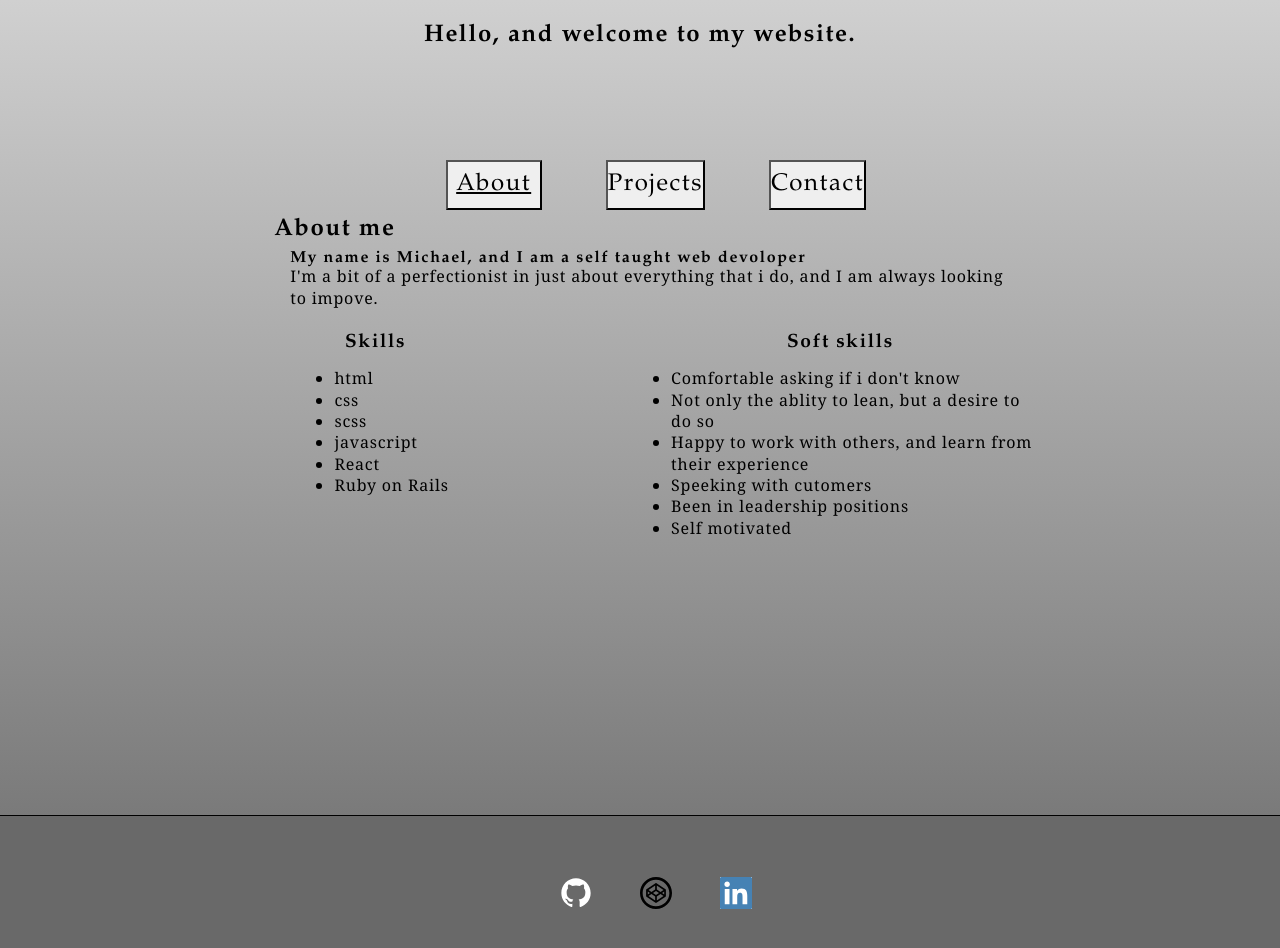
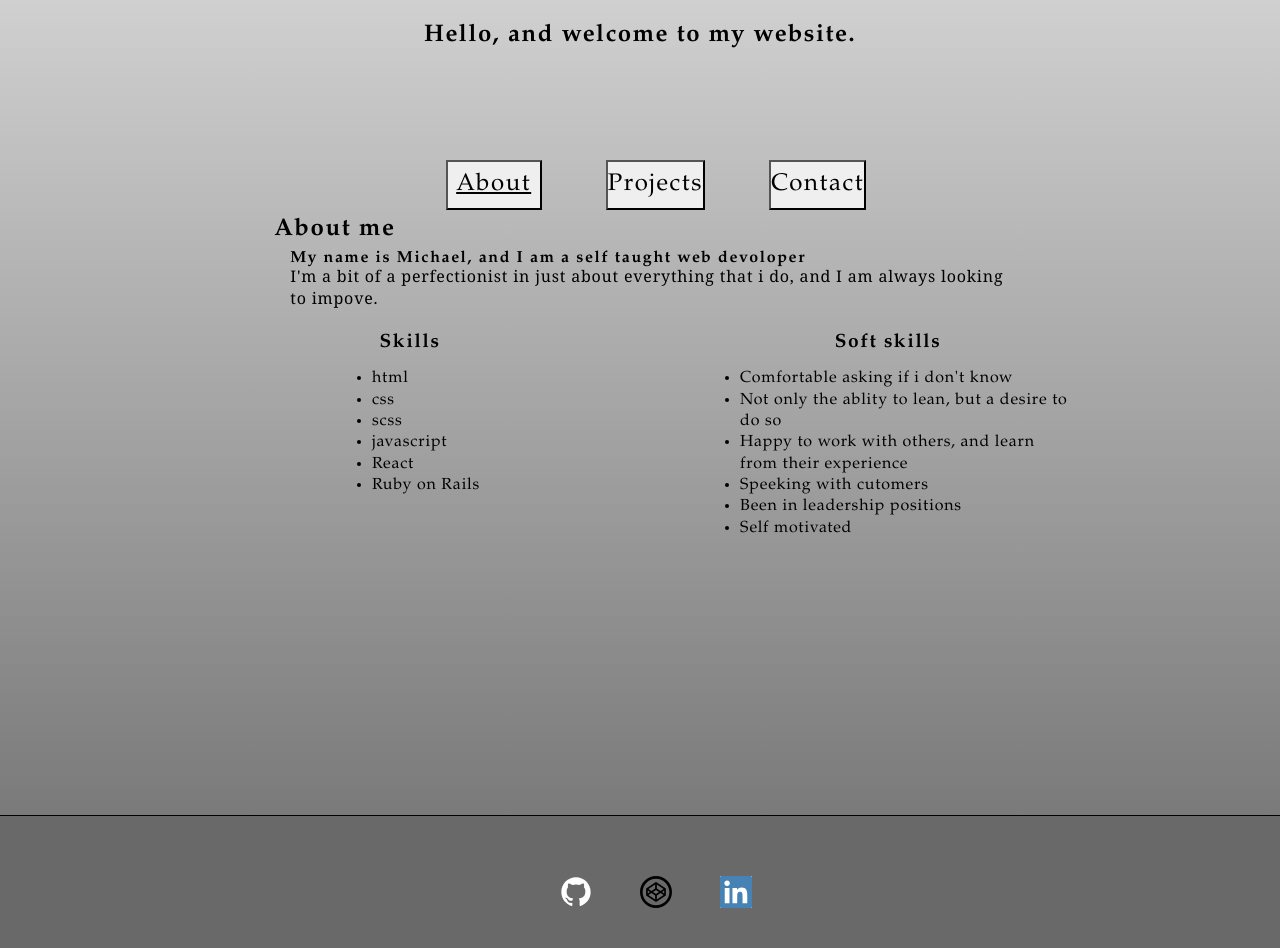
Before and after one commit to S0UPernova/Portfolio, a React (Create React App) app: page / in a window 1280 px wide. Shown: the top 948 px of the page. Built offline with nearby package versions, Linux system fonts and the light colour scheme.

Commit message:
Fixed accessiblity issues on social links, and tweaked styling

```diff
--- a/src/components/Footer.js
+++ b/src/components/Footer.js
@@ -5,26 +5,42 @@ function Footer() {
 		<footer>
 			<section className="scocials">
 				<ul>
-                    <li><a className=" btn" href="https://github.com/S0UPernova/" rel="noreferrer" target="_blank"><GrGithub
+					<li>
+							<a id="githubLink" className=" btn" href="https://github.com/S0UPernova/" rel="noreferrer"
+								target="_blank" aria-label="Link to my github">
+								<GrGithub
 									style={{
 										color: "white",
 										fontSize: "2rem"
 									}}
-                    /></a></li>
-                    <li><a className=" btn" href="https://codepen.io/s0upernova" rel="noreferrer" target="_blank"><GrCodepen
+								/>
+							</a>
+
+					</li>
+					<li>
+						<a id="codepenLink" className=" btn" href="https://codepen.io/s0upernova" rel="noreferrer"
+							target="_blank" aria-label="Link to my codepen">
+							<GrCodepen
 								style={{
 									color: "black",
 									fontSize: "2rem"
 								}}
-                    /></a></li>
+								/>
+						</a>
+					</li>
 
-                    <li><a className=" btn" href="https://www.linkedin.com/in/michael-kielpinski-2a7019202/" rel="noreferrer" target="_blank"><GrLinkedin
+					<li>
+						<a id="linkedInLink" className=" btn" href="https://www.linkedin.com/in/michael-kielpinski-2a7019202/"
+							rel="noreferrer" target="_blank" aria-label="Link to my linkedin">
+							<GrLinkedin
 								style={{
 									color: "steelBlue",
 									backgroundColor: "white",
 									fontSize: "2rem"
 								}}
-                    /></a></li>
+							/>
+						</a>
+					</li>
 				</ul>
 			</section>
 		</footer>
--- a/src/components/pages/projects/projectComponents/ProjectCards.js
+++ b/src/components/pages/projects/projectComponents/ProjectCards.js
@@ -71,6 +71,7 @@ class ProjectCards extends React.Component {
                                 layout
                                 transition={motionTransition}
                                 className="hosted btn"
+                                name="Hosted link to the project"
                                 href={project.hostedLink}
                                 rel="noreferrer"
                                 target="_blank">Hosted link
@@ -79,6 +80,7 @@ class ProjectCards extends React.Component {
                                 layout
                                 transition={motionTransition}
                                 className="github btn"
+                                name="Link to the project github repository"
                                 href={project.githubLink}
                                 rel="noreferrer"
                                 target="_blank">Github
--- /dev/null
+++ b/src/stylesheets/abstracts/_compatibility.scss
@@ -0,0 +1,5 @@
+@mixin box_sizing {
+    box-sizing: border-box;
+    -moz-box-sizing: border-box;
+    -webkit-box-sizing: border-box;
+}
--- a/src/stylesheets/base/_typography.scss
+++ b/src/stylesheets/base/_typography.scss
@@ -5,16 +5,16 @@ h3,
 h4,
 h5,
 .btn{
-		font-family: Garamond, EB Garamond, Georgia, serif;
-		letter-spacing: 1.2pt;
+	letter-spacing: 1.2pt;
 }
 *{
-	font-family: Georgia, serif;
+	font-family: Garamond, EB Garamond, Georgia, serif;
 }
 p {
 	letter-spacing: .6pt;
 	line-height: 16pt;
 	max-width: 80ch;
+	font-family: Georgia, serif;
 }
 h1 {
 	font-size: 1.5rem;
--- a/src/stylesheets/components/_about.scss
+++ b/src/stylesheets/components/_about.scss
@@ -1,3 +1,4 @@
+// @import "../abstracts/colors";
 .skills {
 	margin-top: 1.5rem;
 	h3 {
@@ -19,7 +20,6 @@
         display: flex;
         justify-content: space-evenly;
         padding-left: clamp(0vw, 5vw, 10vw);
-        box-sizing: border-box;
         gap: 5rem;
         h3 {
             text-align: center;
--- a/src/stylesheets/main.scss
+++ b/src/stylesheets/main.scss
@@ -1,3 +1,4 @@
+@import 'abstracts/compatibility';
 @import 'abstracts/colors';
 
 @import 'base/typography';
```
Lines whose indentation alone changed are shown as unchanged.
